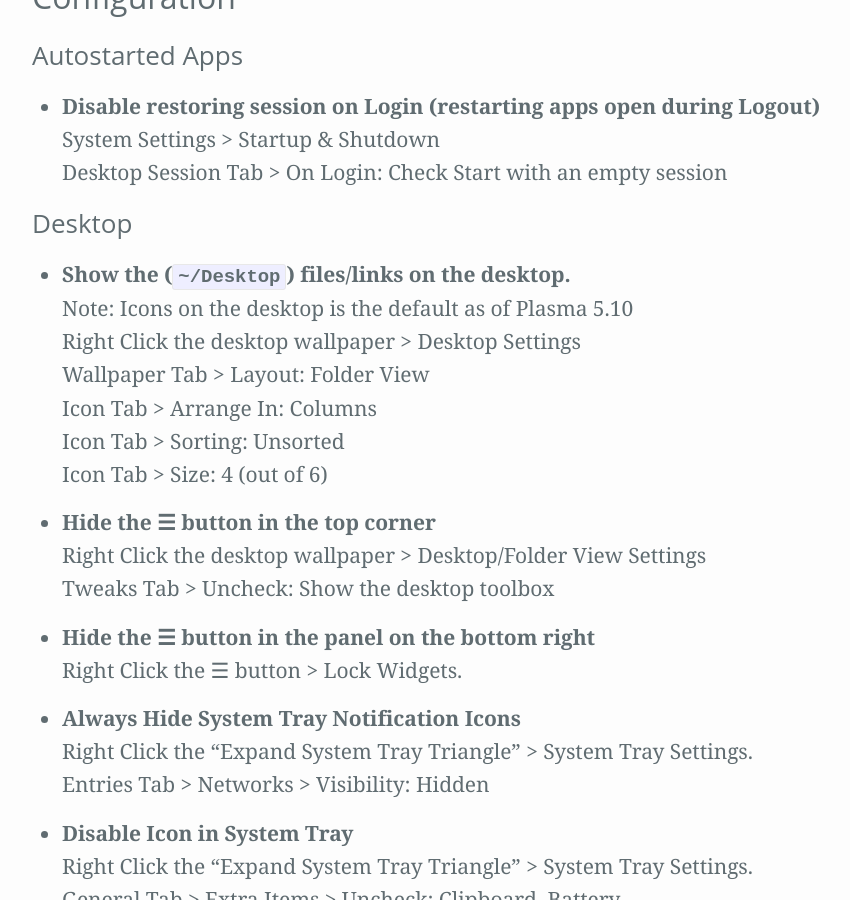
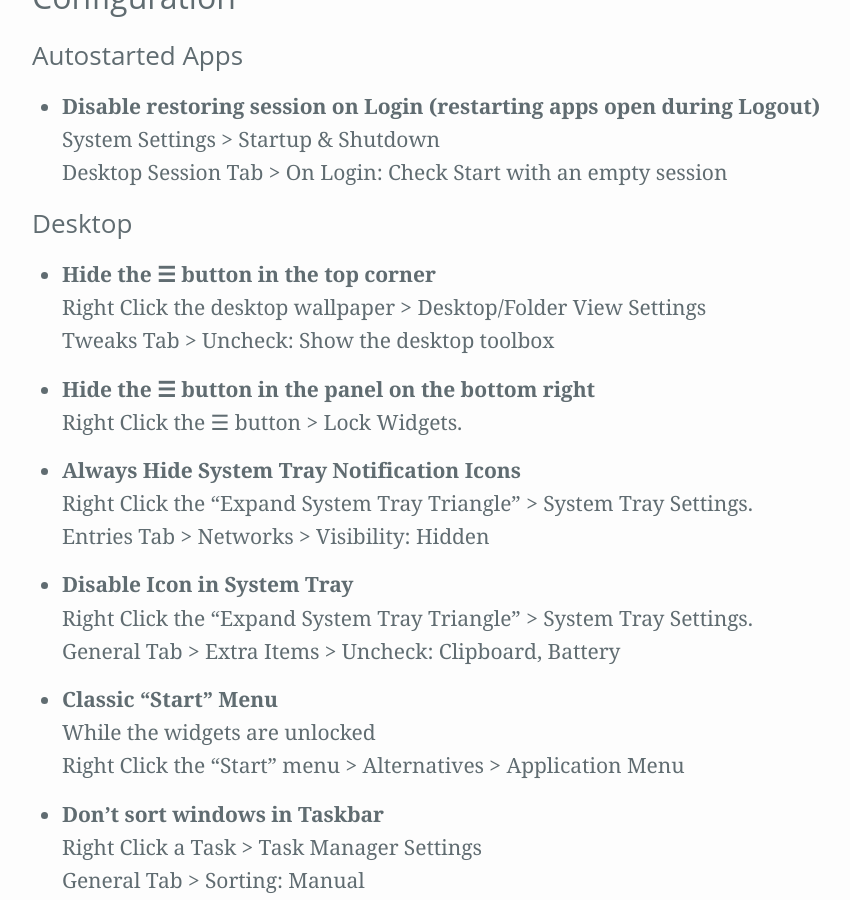
Before and after one commit to Zren/zren.github.io, a Jekyll site: the page built from kde.md, in a window 1280 px wide and 900 px high, scrolled down 3424 px. Shown: the whole window, without its empty margins (126-976 px from the left). Built offline with Jekyll 4.4.1, drawn with Linux system fonts in a browser that asks for light colours; some of the changed text lies outside the part shown.

Commit message:
Remove tips fixed since the last Plasma LTS (5.12)

```diff
--- a/kde.md
+++ b/kde.md
@@ -155,15 +155,6 @@
   Desktop Session Tab > On Login: Check Start with an empty session
 
 ### Desktop
-
-{% assign i = i | plus: 1 %}
-* {:#cfg-{{ i }}} Show the (`~/Desktop`) files/links on the desktop.
-  Note: Icons on the desktop is the default as of Plasma 5.10
-  Right Click the desktop wallpaper > Desktop Settings
-  Wallpaper Tab > Layout: Folder View
-  Icon Tab > Arrange In: Columns
-  Icon Tab > Sorting: Unsorted
-  Icon Tab > Size: 4 (out of 6)
 
 {% assign i = i | plus: 1 %}
 * {:#cfg-{{ i }}} Hide the ☰ button in the top corner
@@ -329,16 +320,6 @@
 kwriteconfig5 --file ~/.config/kwinrc --group ModifierOnlyShortcuts --key Meta "org.kde.kglobalaccel,/component/krunner,org.kde.kglobalaccel.Component,invokeShortcut,run command"
 qdbus org.kde.KWin /KWin reconfigure
   {% endhighlight %}
-
-
-### Multi Screen
-
-{% assign i = i | plus: 1 %}
-* {:#cfg-{{ i }}} Don't show `~/Desktop` folder on every screen (Workaround)
-  Note: Icons should now only appear on 1 screen as of Plasma 5.12
-  Create `~/Desktop2`, `~/Desktop3`... for each screen.
-  Right click wallpaper on screen 2 > Configure Desktop
-  Location > Check: Specify a folder > `~/Desktop2`
 
 
 ### Login Screen (SDDM) / Lock Screen
```
